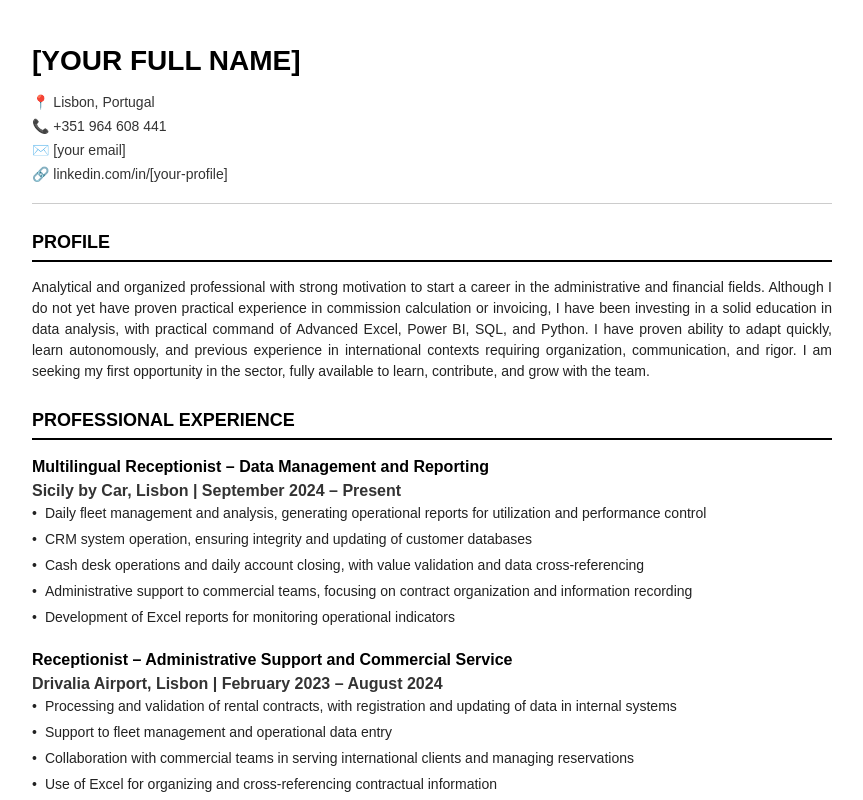
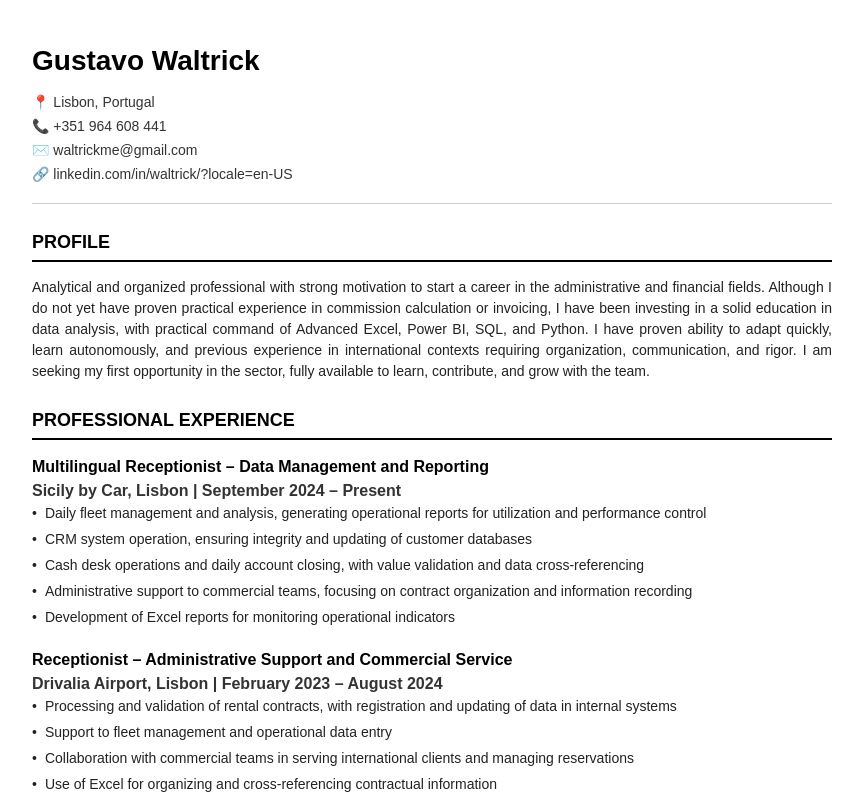
Before and after one commit to waltrickme/GustavoWaltrick.github.io, a plain HTML site: page en.html in a window 1280 px wide. Shown: the top 800 px of the page, without its empty margins (208-1071 px from the left). Drawn offline with Linux system fonts and the light colour scheme.

Commit message:
Revise CV details for Gustavo Waltrick
Updated personal information in the CV.

```diff
--- a/en.html
+++ b/en.html
@@ -3,7 +3,7 @@
 <head>
     <meta charset="UTF-8">
     <meta name="viewport" content="width=device-width, initial-scale=1.0">
-    <title>CV - Gustavo Waltrick </title>
+    <title>CV - Gustavo Waltrick</title>
     <style>
         * {
             margin: 0;
@@ -145,12 +145,12 @@
 <body>
     <div class="cv-container">
         <!-- HEADER -->
-        <h1>[YOUR FULL NAME]</h1>
+        <h1>Gustavo Waltrick</h1>
         <div class="contact-info">
             <p>📍 Lisbon, Portugal</p>
             <p>📞 +351 964 608 441</p>
-            <p>✉️ [your email]</p>
-            <p>🔗 linkedin.com/in/[your-profile]</p>
+            <p>✉️ waltrickme@gmail.com</p>
+            <p>🔗 linkedin.com/in/waltrick/?locale=en-US</p>
         </div>
 
         <!-- PROFILE -->
@@ -262,8 +262,8 @@
         <div class="section">
             <div class="section-title">ADDITIONAL INFORMATION</div>
             <div class="additional-info">
-                <p>✅ Immediate availability for hybrid work model (Lumiar – Lisbon)</p>
-                <p>✅ Driver's license and own transportation</p>
+                <p>✅ Immediate availability for hybrid work model</p>
+                <p>✅ Driver's license</p>
                 <p>✅ Flexible schedule and full openness to continuous learning</p>
                 <p>✅ Autonomous, responsible profile with strong adaptability</p>
             </div>
```
